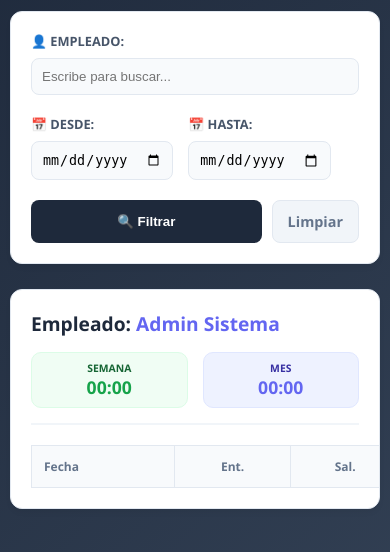
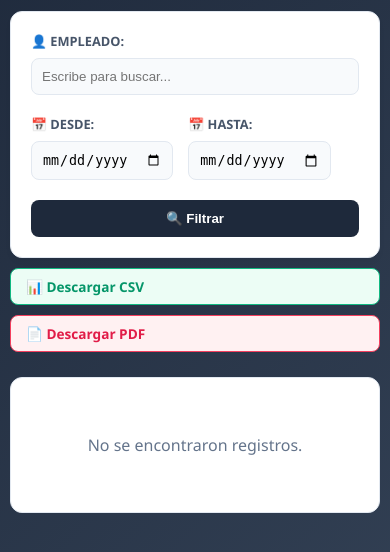
Before and after one commit to jopeol1971-rgb/control_fichaje, a Flask app: page /admin/informe in a window 390 px wide. Shown: the part 144-696 px from the top of the page. Run offline with Flask 3, Linux system fonts and the light colour scheme; the visitor is signed in with stand-in values (Sample User, id 1); data comes from the database, SQL or seed files in the repository; data that the repository does not hold is empty.

Commit message:
correcciones informes

```diff
--- a/app.py
+++ b/app.py
@@ -188,7 +188,7 @@ def index():
         total_segundos_semana += (ahora - ultimo_fichaje.timestamp).total_seconds()
 
     horas_totales_semana = round(total_segundos_semana / 3600, 1)
-    objetivo_semanal = 20
+    objetivo_semanal = user.horas_contratadas
     porc_semanal = min(int((horas_totales_semana / objetivo_semanal) * 100), 100)
 
     # --- 2. LÓGICA DIARIA EXISTENTE ---
@@ -308,21 +308,27 @@ def fichaje_manual():
 
     if request.method == 'POST':
         fecha_str = request.form.get('fecha')
-        horas = request.form.get('horas', type=float)
+        h_entrada = request.form.get('hora_entrada') # Nuevo
+        h_salida = request.form.get('hora_salida')   # Nuevo
         comentario = request.form.get('comentario')
 
-        if not fecha_str or not horas:
-            flash("⚠️ Indica fecha y horas.")
+        if not fecha_str or not h_entrada or not h_salida:
+            flash("⚠️ Indica fecha, hora de entrada y salida.")
             return redirect(url_for('fichaje_manual'))
 
-        entrada_dt = datetime.strptime(f"{fecha_str} 09:00:00", "%Y-%m-%d %H:%M:%S")
-        salida_dt = entrada_dt + timedelta(hours=horas)
+        try:
+            # Combinamos la fecha con las horas elegidas
+            entrada_dt = datetime.strptime(f"{fecha_str} {h_entrada}", "%Y-%m-%d %H:%M")
+            salida_dt = datetime.strptime(f"{fecha_str} {h_salida}", "%Y-%m-%d %H:%M")
 
-        try:
-            # Determinamos el estado: 'aprobado' para admin, 'pendiente' para el resto
+            # Validación: que la salida no sea anterior a la entrada
+            if salida_dt <= entrada_dt:
+                flash("❌ La hora de salida debe ser posterior a la de entrada.")
+                return redirect(url_for('fichaje_manual'))
+
             estado_final = 'aprobado' if session.get('rol') == 'admin' else 'pendiente'
 
-            # Creamos los fichajes con el estado calculado
+            # Creamos los registros
             f_entrada = Fichaje(
                 usuario_id=session['user_id'],
                 tipo='entrada',
@@ -342,12 +348,7 @@ def fichaje_manual():
             db.session.add(f_salida)
             db.session.commit()
 
-            # Mensaje personalizado según si requiere revisión o no
-            if estado_final == 'aprobado':
-                flash(f"✅ Horas registradas y aprobadas: {horas}h el día {fecha_str}")
-            else:
-                flash(f"✅ Horas enviadas a revisión: {horas}h el día {fecha_str}")
-
+            flash(f"✅ Horario registrado: {h_entrada} a {h_salida}")
             return redirect(url_for('index'))
 
         except Exception as e:
@@ -400,104 +401,104 @@ def admin_panel(user_id=None):
 
 @app.route('/admin/exportar')
 def exportar_csv():
-    if session.get('rol') != 'admin':
-        return redirect(url_for('index'))
+    if session.get('rol') != 'admin': return redirect(url_for('login'))
 
-    fichajes = Fichaje.query.order_by(Fichaje.timestamp.desc()).all()
+    u_id = request.args.get('usuario_id')
+    desde = request.args.get('desde')
+    hasta = request.args.get('hasta')
 
-    # CORRECCIÓN AQUÍ: Añade "io." delante de StringIO
+    query = Fichaje.query
+    if u_id and u_id != "":
+        query = query.filter_by(usuario_id=u_id)
+    if desde:
+        query = query.filter(Fichaje.timestamp >= desde)
+    if hasta:
+        query = query.filter(Fichaje.timestamp <= f"{hasta} 23:59:59")
+
+    fichajes = query.order_by(Fichaje.timestamp.desc()).all()
+
     output = io.StringIO()
     writer = csv.writer(output)
-
     writer.writerow(['ID', 'Empleado', 'DNI/NIE', 'Tipo', 'Fecha', 'Hora', 'Estado'])
 
     for f in fichajes:
         writer.writerow([
-            f.id,
-            f.usuario.nombre,
-            f.usuario.dni or "N/A",
-            f.tipo.capitalize(),
-            f.timestamp.strftime('%Y-%m-%d'),
-            f.timestamp.strftime('%H:%M:%S'),
-            (f.estado or "pendiente").capitalize()
+            f.id, f.usuario.nombre, f.usuario.dni or "N/A",
+            f.tipo.capitalize(), f.timestamp.strftime('%Y-%m-%d'),
+            f.timestamp.strftime('%H:%M:%S'), (f.estado or "pendiente").capitalize()
         ])
 
-    fecha_archivo = datetime.now().strftime("%Y_%m_%d")
     return Response(
-        output.getvalue(),
-        mimetype="text/csv",
-        headers={"Content-disposition": f"attachment; filename=fichajes_{fecha_archivo}.csv"}
+        output.getvalue(), mimetype="text/csv",
+        headers={"Content-disposition": f"attachment; filename=fichajes_filtrados.csv"}
     )
 @app.route('/admin/exportar_pdf')
 def exportar_pdf():
-    if session.get('rol') != 'admin':
-        return redirect(url_for('index'))
+    if session.get('rol') != 'admin': return redirect(url_for('login'))
 
-    # 1. Obtener los datos de la base de datos
-    fichajes = Fichaje.query.order_by(Fichaje.timestamp.desc()).all()
+    u_id = request.args.get('usuario_id')
+    desde = request.args.get('desde')
+    hasta = request.args.get('hasta')
 
-    # 2. Preparar el documento en memoria
+    query = Fichaje.query
+    if u_id and u_id != "":
+        query = query.filter_by(usuario_id=u_id)
+    if desde:
+        query = query.filter(Fichaje.timestamp >= desde)
+    if hasta:
+        query = query.filter(Fichaje.timestamp <= f"{hasta} 23:59:59")
+
+    fichajes = query.order_by(Fichaje.timestamp.desc()).all()
+
     buffer = io.BytesIO()
     doc = SimpleDocTemplate(buffer, pagesize=landscape(A4))
     elements = []
     styles = getSampleStyleSheet()
 
-    # Título
-    titulo = f"Informe General de Fichajes - {datetime.now().strftime('%d/%m/%Y')}"
-    elements.append(Paragraph(titulo, styles['Title']))
+    elements.append(Paragraph(f"Informe de Fichajes Filtrado - {datetime.now().strftime('%d/%m/%Y')}", styles['Title']))
     elements.append(Spacer(1, 12))
 
-    # 3. Estructura de la tabla (Cabeceras y datos)
-    data = [['Empleado', 'DNI', 'Tipo', 'Fecha', 'Hora', 'Estado', 'IP']]
+    data = [['Empleado', 'DNI', 'Tipo', 'Fecha', 'Hora', 'Estado']]
     for f in fichajes:
         data.append([
-            f.usuario.nombre,
-            f.usuario.dni or "N/A",
-            f.tipo.capitalize(),
-            f.timestamp.strftime('%Y-%m-%d'),
-            f.timestamp.strftime('%H:%M:%S'),
-            f.estado.capitalize(),
-            f.ip_origen
+            f.usuario.nombre, f.usuario.dni or "N/A", f.tipo.capitalize(),
+            f.timestamp.strftime('%Y-%m-%d'), f.timestamp.strftime('%H:%M:%S'),
+            f.estado.capitalize()
         ])
 
-    # 4. Estilo de la tabla
     tabla = Table(data)
     tabla.setStyle(TableStyle([
-        ('BACKGROUND', (0, 0), (-1, 0), colors.HexColor('#334155')), # Azul oscuro
+        ('BACKGROUND', (0, 0), (-1, 0), colors.HexColor('#334155')),
         ('TEXTCOLOR', (0, 0), (-1, 0), colors.whitesmoke),
         ('ALIGN', (0, 0), (-1, -1), 'CENTER'),
-        ('FONTNAME', (0, 0), (-1, 0), 'Helvetica-Bold'),
-        ('BOTTOMPADDING', (0, 0), (-1, 0), 12),
         ('GRID', (0, 0), (-1, -1), 0.5, colors.grey),
         ('FONTSIZE', (0, 0), (-1, -1), 9),
     ]))
 
     elements.append(tabla)
     doc.build(elements)
-
-    # 5. Envío del archivo
     buffer.seek(0)
-    return send_file(
-        buffer,
-        as_attachment=True,
-        download_name=f"fichajes_{datetime.now().strftime('%Y%m%d')}.pdf",
-        mimetype='application/pdf'
-    )
+    return send_file(buffer, as_attachment=True, download_name="fichajes_filtrados.pdf", mimetype='application/pdf')
 
 @app.route('/admin/informe')
 def admin_informe():
     if session.get('rol') != 'admin':
         return redirect(url_for('index'))
 
-    # 1. CAPTURAR FILTROS DEL FORMULARIO
+    # 1. CAPTURAR FILTROS (ID, Nombre y Fechas)
+    u_id = request.args.get('usuario_id')
     nombre_buscado = request.args.get('nombre_empleado', '').strip()
     fecha_inicio = request.args.get('desde')
     fecha_fin = request.args.get('hasta')
 
     # 2. FILTRAR USUARIOS
     query_usuarios = Usuario.query
-    if nombre_buscado:
-        # Filtra por nombre o apellidos que contengan el texto buscado
+
+    if u_id:
+        # Si tenemos ID, vamos directos al usuario
+        query_usuarios = query_usuarios.filter(Usuario.id == u_id)
+    elif nombre_buscado:
+        # Si no hay ID pero sí texto, buscamos por nombre
         query_usuarios = query_usuarios.filter(
             (Usuario.nombre.ilike(f"%{nombre_buscado}%")) |
             (Usuario.apellidos.ilike(f"%{nombre_buscado}%"))
@@ -506,12 +507,9 @@ def admin_informe():
     usuarios = query_usuarios.all()
     informe_final = []
     ahora = datetime.now()
-    mes_actual = ahora.month
-    semana_actual = ahora.isocalendar()[1]
 
     # 3. PROCESAR DATOS POR USUARIO
     for u in usuarios:
-        # Aplicamos filtro de fecha también a los fichajes para que el cálculo diario sea correcto
         query_fichajes = Fichaje.query.filter_by(usuario_id=u.id)
 
         if fecha_inicio:
@@ -521,8 +519,7 @@ def admin_informe():
 
         fichajes_u = query_fichajes.order_by(Fichaje.timestamp.asc()).all()
 
-        # Si el usuario no tiene fichajes en ese rango y estamos filtrando, saltamos al siguiente
-        if not fichajes_u and (nombre_buscado or fecha_inicio or fecha_fin):
+        if not fichajes_u:
             continue
 
         horas_dia = calcular_horas_diarias(fichajes_u)
@@ -535,10 +532,10 @@ def admin_informe():
                 f_dt = datetime.strptime(fecha_str, '%Y-%m-%d')
                 s_netos = datos.get('segundos_netos', 0)
 
-                # Sumatorios para las tarjetas superiores
-                if f_dt.month == mes_actual:
+                # Sumatorios (Se mantienen los del mes/semana actual según lógica previa)
+                if f_dt.month == ahora.month:
                     seg_mes += s_netos
-                if f_dt.isocalendar()[1] == semana_actual:
+                if f_dt.isocalendar()[1] == ahora.isocalendar()[1]:
                     seg_semana += s_netos
             except:
                 continue
@@ -550,11 +547,11 @@ def admin_informe():
             'total_mensual': formatear_segundos_a_hhmm(seg_mes)
         })
 
-    # Pasamos las variables de filtro de vuelta al HTML para que se mantengan en los inputs
     return render_template('informe.html',
                            informe=informe_final,
-                           empleados=Usuario.query.all(), # Para el datalist
-                           filtro_user={'nombre': nombre_buscado}, # Para rellenar el buscador
+                           empleados=Usuario.query.all(),
+                           nombre_buscado=nombre_buscado,
+                           usuario_id=u_id,
                            fecha_inicio=fecha_inicio,
                            fecha_fin=fecha_fin)
 
--- a/templates/informe.html
+++ b/templates/informe.html
@@ -15,22 +15,33 @@
         padding: 20px;
         border-radius: 12px;
         border: 1px solid #e2e8f0;
-        margin-bottom: 25px;
+        margin-bottom: 10px;
         box-shadow: 0 4px 6px -1px rgba(0,0,0,0.05);
     }
 
-    .stats-group {
+    .export-actions {
         display: flex;
-        gap: 15px;
+        gap: 10px;
+        margin-bottom: 25px;
     }
 
-    .stat-card {
-        padding: 10px 18px;
-        border-radius: 10px;
-        text-align: center;
-        min-width: 100px;
-        flex: 1; /* Hace que crezcan equitativamente */
+    .btn-export {
+        text-decoration: none;
+        padding: 8px 15px;
+        border-radius: 8px;
+        font-size: 0.85rem;
+        font-weight: 600;
+        display: flex;
+        align-items: center;
+        gap: 6px;
+        transition: opacity 0.2s;
+        cursor: pointer;
     }
+
+    .btn-export:hover { opacity: 0.8; }
+
+    .stats-group { display: flex; gap: 15px; }
+    .stat-card { padding: 10px 18px; border-radius: 10px; text-align: center; min-width: 100px; flex: 1; }
 
     .empleado-info-header {
         display: flex;
@@ -41,33 +52,13 @@
         border-bottom: 2px solid #f1f5f9;
     }
 
-    /* --- AJUSTES PARA MÓVIL --- */
     @media (max-width: 600px) {
-        .informe-header {
+        .informe-header, .empleado-info-header, .export-actions {
             flex-direction: column;
-            align-items: flex-start;
+            align-items: stretch;
             gap: 10px;
         }
-
-        .empleado-info-header {
-            flex-direction: column;
-            align-items: flex-start;
-            gap: 15px;
-        }
-
-        .stats-group {
-            width: 100%; /* Ocupa todo el ancho */
-            justify-content: space-between;
-        }
-
-        .stat-card {
-            min-width: 0; /* Permite que se encojan */
-            padding: 8px;
-        }
-
-        #employeeSearch {
-            min-width: 100% !important;
-        }
+        .stats-group { width: 100%; justify-content: space-between; }
     }
 </style>
 
@@ -87,14 +78,14 @@
                    list="employeesList"
                    placeholder="Escribe para buscar..."
                    style="padding: 10px; border-radius: 8px; border: 1px solid #e2e8f0; background: #f8fafc; outline: none; width: 100%; box-sizing: border-box;"
-                       value="{% if filtro_user %}{{ filtro_user.nombre }}{% endif %}"
+                   value="{{ request.args.get('nombre_empleado', '') }}"
                    autocomplete="off">
 
-                <input type="hidden" name="usuario_id" id="usuario_id_hidden" value="{{ filtro_user.id if filtro_user else '' }}">
+            <input type="hidden" name="usuario_id" id="usuario_id_hidden" value="{{ request.args.get('usuario_id', '') }}">
 
             <datalist id="employeesList">
                 {% for emp in empleados %}
-                        <option data-id="{{ emp.id }}" value="{{ emp.nombre }}"></option>
+                    <option data-id="{{ emp.id }}" value="{{ emp.nombre }} {{ emp.apellidos }}"></option>
                 {% endfor %}
             </datalist>
         </div>
@@ -102,11 +93,11 @@
         <div style="display: flex; gap: 15px; flex-wrap: wrap;">
             <div style="display: flex; flex-direction: column; gap: 8px;">
                 <label style="font-size: 0.8rem; font-weight: 700; color: #475569;">📅 DESDE:</label>
-                    <input type="date" name="desde" value="{{ fecha_inicio or '' }}" style="padding: 10px; border-radius: 8px; border: 1px solid #e2e8f0; background: #f8fafc;">
+                <input type="date" name="desde" value="{{ request.args.get('desde', '') }}" style="padding: 10px; border-radius: 8px; border: 1px solid #e2e8f0; background: #f8fafc;">
             </div>
             <div style="display: flex; flex-direction: column; gap: 8px;">
                 <label style="font-size: 0.8rem; font-weight: 700; color: #475569;">📅 HASTA:</label>
-                    <input type="date" name="hasta" value="{{ fecha_fin or '' }}" style="padding: 10px; border-radius: 8px; border: 1px solid #e2e8f0; background: #f8fafc;">
+                <input type="date" name="hasta" value="{{ request.args.get('hasta', '') }}" style="padding: 10px; border-radius: 8px; border: 1px solid #e2e8f0; background: #f8fafc;">
             </div>
         </div>
 
@@ -114,13 +105,22 @@
             <button type="submit" style="background: #1e293b; color: white; border: none; padding: 11px 20px; border-radius: 8px; cursor: pointer; font-weight: 700; flex: 1;">
                 🔍 Filtrar
             </button>
-                {% if fecha_inicio or fecha_fin or filtro_user or request.args.get('nombre_empleado') %}
+            {% if request.args.get('desde') or request.args.get('hasta') or request.args.get('nombre_empleado') %}
                 <a href="{{ request.path }}" style="background: #f1f5f9; color: #64748b; text-decoration: none; padding: 11px 15px; border-radius: 8px; font-weight: 600; font-size: 0.9rem; border: 1px solid #e2e8f0; display: flex; align-items: center;">
                     Limpiar
                 </a>
             {% endif %}
         </div>
     </form>
+</div>
+
+<div class="export-actions">
+    <a href="#" id="btnExportCSV" class="btn-export" style="background: #ecfdf5; color: #059669; border: 1px solid #10b981;">
+        📊 Descargar CSV
+    </a>
+    <a href="#" id="btnExportPDF" class="btn-export" style="background: #fff1f2; color: #e11d48; border: 1px solid #f43f5e;">
+        📄 Descargar PDF
+    </a>
 </div>
 
 {% for item in informe %}
@@ -131,12 +131,12 @@
 
             <div class="stats-group">
                 <div class="stat-card" style="background: #f0fdf4; border: 1px solid #dcfce7;">
-                        <small style="display: block; color: #166534; font-size: 0.65rem; font-weight: 800; text-transform: uppercase;">Semana</small>
-                        <span style="color: #16a34a; font-size: 1.1rem; font-weight: 800;">{{ item.total_semanal | default('00:00') }}</span>
+                    <small style="display: block; color: #166534; font-size: 0.65rem; font-weight: 800; text-transform: uppercase;">Esta Semana</small>
+                    <span style="color: #16a34a; font-size: 1.1rem; font-weight: 800;">{{ item.total_semanal }}</span>
                 </div>
                 <div class="stat-card" style="background: #eef2ff; border: 1px solid #e0e7ff;">
-                        <small style="display: block; color: #3730a3; font-size: 0.65rem; font-weight: 800; text-transform: uppercase;">Mes</small>
-                        <span style="color: #6366f1; font-size: 1.1rem; font-weight: 800;">{{ item.total_mensual | default('00:00') }}</span>
+                    <small style="display: block; color: #3730a3; font-size: 0.65rem; font-weight: 800; text-transform: uppercase;">Este Mes</small>
+                    <span style="color: #6366f1; font-size: 1.1rem; font-weight: 800;">{{ item.total_mensual }}</span>
                 </div>
             </div>
         </div>
@@ -171,17 +171,39 @@
 {% endfor %}
 
 <script>
+    // Función para actualizar los enlaces de exportación con los filtros actuales
+    function updateExportLinks() {
+        const usuarioId = document.getElementById('usuario_id_hidden').value;
+        const desde = document.querySelector('input[name="desde"]').value;
+        const hasta = document.querySelector('input[name="hasta"]').value;
+
+        const params = new URLSearchParams({
+            usuario_id: usuarioId,
+            desde: desde,
+            hasta: hasta
+        }).toString();
+
+        document.getElementById('btnExportCSV').href = `{{ url_for('exportar_csv') }}?${params}`;
+        document.getElementById('btnExportPDF').href = `{{ url_for('exportar_pdf') }}?${params}`;
+    }
+
+    // Evento para el buscador de empleados
     document.getElementById('employeeSearch').addEventListener('input', function(e) {
         const input = e.target;
         const list = document.getElementById('employeesList');
         const hiddenInput = document.getElementById('usuario_id_hidden');
         const option = Array.from(list.options).find(opt => opt.value === input.value);
 
-            if (option) {
-                hiddenInput.value = option.getAttribute('data-id');
-            } else {
-                hiddenInput.value = "";
-            }
+        hiddenInput.value = option ? option.getAttribute('data-id') : "";
+        updateExportLinks();
     });
+
+    // Eventos para cambios en fechas
+    document.querySelectorAll('input[type="date"]').forEach(el => {
+        el.addEventListener('change', updateExportLinks);
+    });
+
+    // Inicializar enlaces al cargar la página
+    window.onload = updateExportLinks;
 </script>
 {% endblock %}
```
Also changed, not shown: templates/admin.html (+13 -9 lines), templates/fichaje_manual.html (+10 -5 lines). Lines whose indentation alone changed are shown as unchanged.
